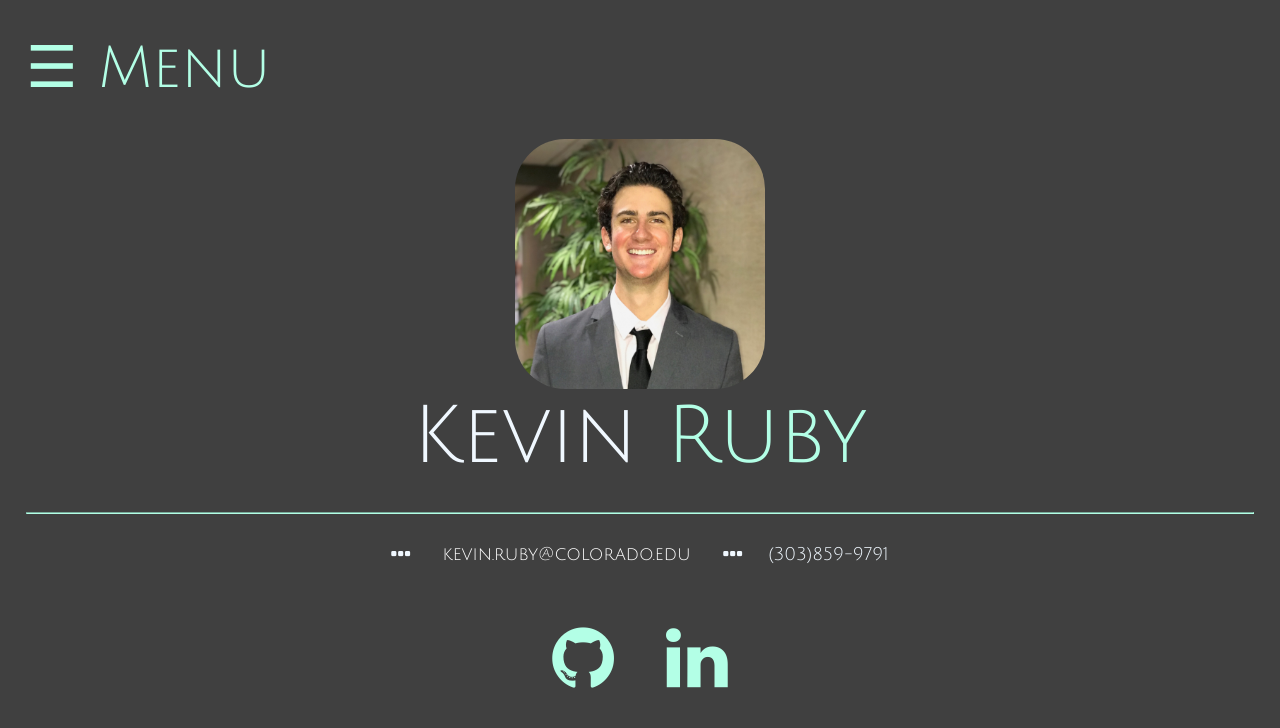
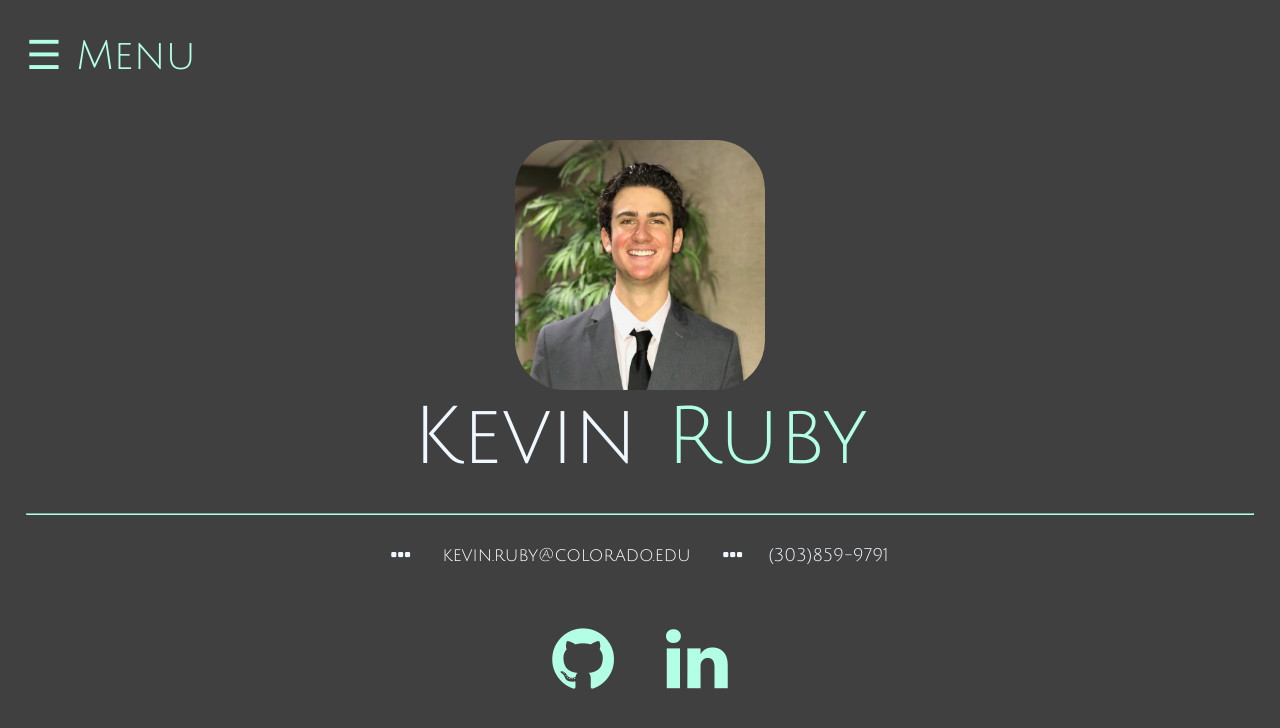
Before and after one commit to kevin-ruby/kevin-ruby.github.io, a plain HTML site: page index.html in a window 1280 px wide. Drawn offline with nearby package versions, Linux system fonts and the light colour scheme.

Commit message:
mobile good, laptop good exp,home

```diff
--- a/index.html
+++ b/index.html
@@ -107,10 +107,24 @@ img {
   transition: margin-left .5s;
   padding: 16px;
 }
+div.menu{
+
+}
 
 @media screen and (max-height: 450px) {
   .sidenav {padding-top: 15px;}
   .sidenav a {font-size: 18px;}
+}
+@media screen and (min-width: 701px) {
+  div.menu{
+    font-size: 40px;
+
+}
+
+@media screen and (max-width: 700px) {
+  div.menu{
+    font-size: 20px;
+
 }
 </style>
 </head>
@@ -127,7 +141,7 @@ img {
 
 <header>
 <div id="main">
-  <span style="font-size:4.5vw;color: #b3ffe6; cursor:pointer" onclick="openNav()" >&#9776; Menu </span>
+  <div class="menu"><span style="color: #b3ffe6; cursor:pointer" onclick="openNav()" >&#9776; Menu </span></div>
   <br/>
   <br/>
   <center>
```
Also changed, not shown: experience.html (+2 -2 lines).
